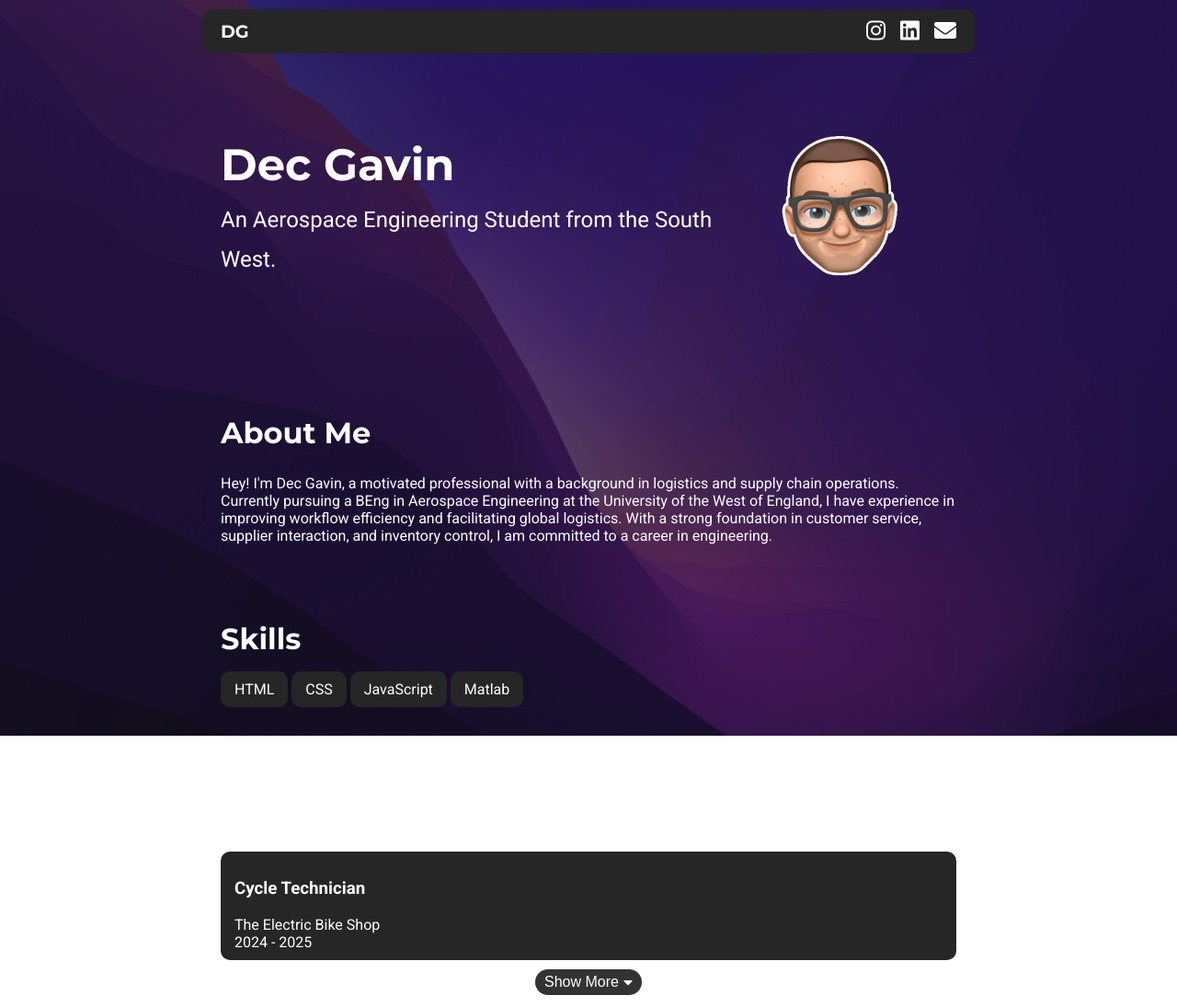
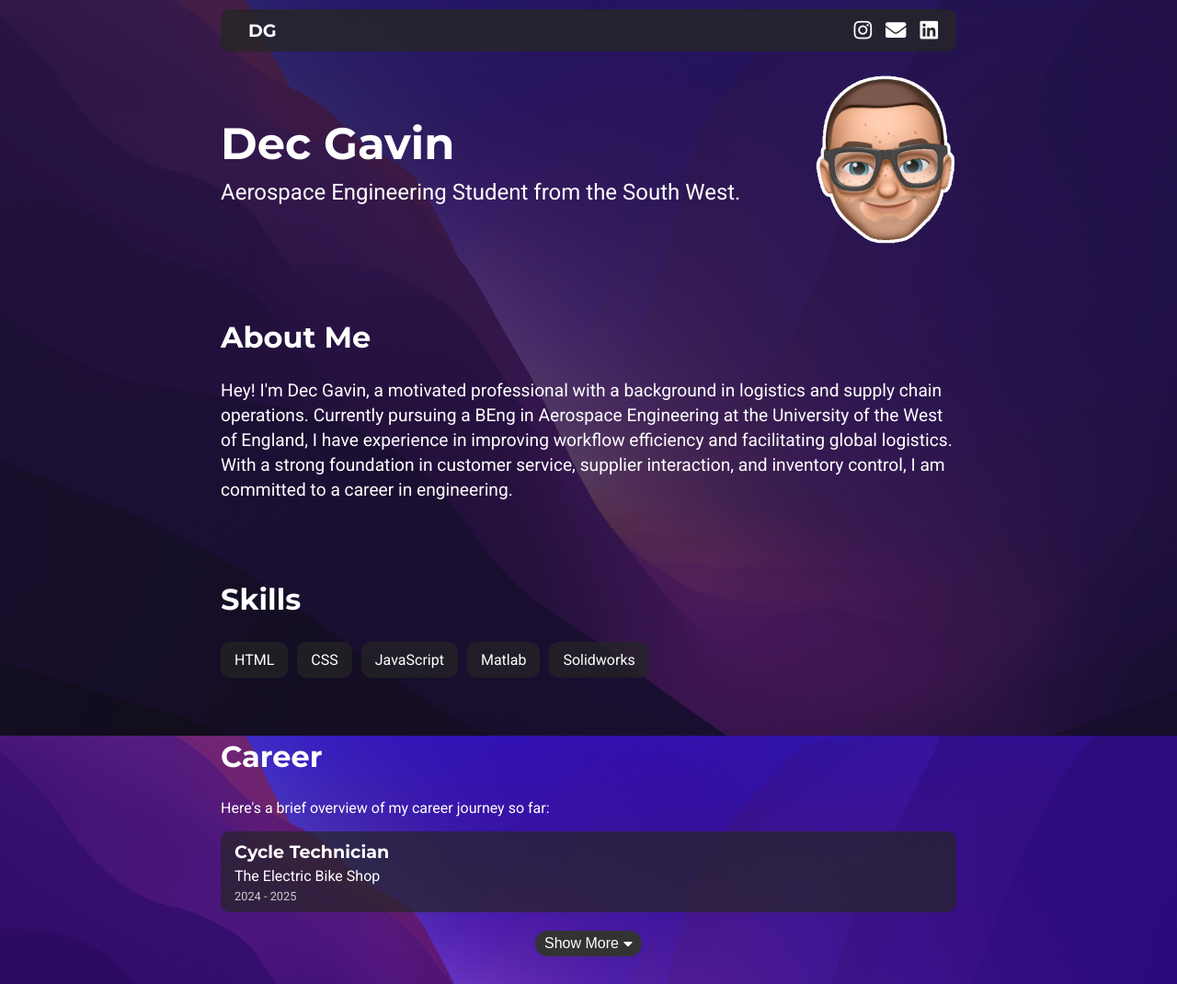
Before and after one commit to declang1505/declang1505.github.io, a plain HTML site: page index.html in a window 1280 px wide. Shown: the whole page at 92% size. After the commit the page ends 1070 px from the top, so only its background shows below. Drawn offline with Linux system fonts and the light colour scheme.

Commit message:
Update index.html
reverted to prev

```diff
--- a/index.html
+++ b/index.html
@@ -4,20 +4,29 @@
     <meta charset="UTF-8">
     <meta name="viewport" content="width=device-width, initial-scale=1.0">
     <title>Dec Gavin</title>
-    <link rel="stylesheet" href="https://cdnjs.cloudflare.com/ajax/libs/font-awesome/5.15.3/css/all.min.css">
     <style>
         @import url('https://fonts.googleapis.com/css2?family=Montserrat:wght@400;700&family=Roboto:wght@400;700&display=swap');
+        @import url('https://cdnjs.cloudflare.com/ajax/libs/font-awesome/5.15.3/css/all.min.css');
 
-        /* Ensure html/body take full height */
-        html, body {
-            height: 100%;
+        /* Background using local wallpaper.jpg */
+        body {
+            font-family: 'Roboto', sans-serif;
+            background: url('wallpaper.jpg') no-repeat center center fixed;
+            background-size: cover;
+            color: #ffffff;
             margin: 0;
             padding: 0;
-            font-family: 'Roboto', sans-serif;
-            color: #ffffff;
+            position: relative;
         }
 
-        /* Fixed full-screen wallpaper with overlay */
+        /* Mobile fix */
+        @media (max-width: 768px) {
+            body {
+                background-attachment: scroll; /* Scroll instead of fixed */
+            }
+        }
+
+        /* Overlay for text readability */
         body::before {
             content: "";
             position: fixed;
@@ -25,22 +34,10 @@
             left: 0;
             width: 100%;
             height: 100%;
-            background: url('wallpaper.jpg') center center / cover no-repeat;
-            z-index: -2;
-        }
-
-        body::after {
-            content: "";
-            position: fixed;
-            top: 0;
-            left: 0;
-            width: 100%;
-            height: 100%;
-            background: rgba(25, 25, 25, 0.5); /* Overlay for readability */
+            background: rgba(25, 25, 25, 0.5); /* Adjust opacity as needed */
             z-index: -1;
         }
 
-        /* General styling */
         header {
             display: flex;
             justify-content: space-between;
@@ -50,22 +47,36 @@
             margin: 0 auto;
         }
 
-        header .text h1 {
+        header .text {
+            text-align: left;
+        }
+
+        header h1 {
             font-family: 'Montserrat', sans-serif;
             font-size: 3em;
             margin: 0;
         }
 
-        header .text p {
+        header p {
             font-size: 1.5em;
             margin: 10px 0 0;
-            line-height: 1.8; /* Extra spacing for readability */
+        }
+
+        .profile-placeholder {
+            width: 150px;
+            height: 150px;
+            border-radius: 15px;
+            background-color: transparent;
+            display: flex;
+            align-items: center;
+            justify-content: center;
         }
 
         .profile-placeholder img {
-            width: 250px;
-            height: 250px;
+            width: 300px;
+            height: 300px;
             border-radius: 15px;
+            background-color: transparent;
         }
 
         section {
@@ -79,49 +90,102 @@
             font-size: 2em;
         }
 
+        #about p {
+            font-size: 1.2em;
+            line-height: 1.4; /* Added line spacing */
+        }
+
+        #skills .skills-list {
+            display: flex;
+            flex-wrap: wrap;
+            gap: 10px;
+        }
+
         #skills .skills-list span,
         #career .career-item {
-            background-color: #262626;
+            background-color: rgba(38, 38, 38, 0.7);
             padding: 10px 15px;
             border-radius: 10px;
         }
 
+        #career .career-item {
+            margin: 10px 0;
+        }
+
+        #career .career-item h3 {
+            font-family: 'Montserrat', sans-serif;
+            margin: 0 0 5px;
+            font-size: 1.2em;
+        }
+
+        #career .career-item .company {
+            font-size: 1em;
+            margin-bottom: 5px;
+        }
+
+        #career .career-item .years {
+            font-size: 0.8em;
+            color: #cccccc;
+        }
+
+        /* Navbar */
         .navbar {
             position: fixed;
             top: 10px;
             left: 50%;
             transform: translateX(-50%);
-            background-color: #262626;
+            background-color: rgba(38, 38, 38, 0.8);
             color: #fff;
             padding: 10px 20px;
+            border-radius: 10px;
             display: flex;
             justify-content: space-between;
             align-items: center;
             width: calc(100% - 20px);
             max-width: 800px;
-            border-radius: 10px;
-            z-index: 10;
+            box-sizing: border-box;
+            transition: background-color 0.3s ease, backdrop-filter 0.3s ease;
+        }
+
+        .navbar.transparent {
+            background-color: rgba(38, 38, 38, 0.6);
+            backdrop-filter: blur(5px);
         }
 
         .navbar .brand {
             font-family: 'Montserrat', sans-serif;
             font-size: 1.2em;
+            margin-left: 10px;
             font-weight: bold;
         }
 
-        .navbar a {
-            font-size: 1.5em;
-            color: #fff;
-            margin-left: 10px;
-            text-decoration: none;
-            transition: color 0.3s;
+        /* Social icons */
+        .navbar .social-links {
+            display: flex;
+            align-items: center;
+            gap: 15px;
         }
 
-        .navbar a:hover {
-            color: #61dafb; /* Accent color */
+        .navbar .social-links a {
+            font-size: 1.4em;
+            color: #ffffff;
+            text-decoration: none;
+            transition: color 0.3s ease;
         }
 
-        /* Career dropdown */
+        .navbar .social-links .instagram:hover {
+            color: #FF6EC7; /* Pink from wallpaper */
+        }
+
+        .navbar .social-links .email:hover {
+            color: #6EB5FF; /* Blue highlight */
+        }
+
+        .navbar .social-links .linkedin:hover {
+            color: #A78FFF; /* Violet tone */
+        }
+
+        /* Dropdown button */
         .dropdown {
             cursor: pointer;
             color: #fff;
@@ -154,52 +218,51 @@
             justify-content: center;
         }
 
-        /* Media queries for mobile */
-        @media (max-width: 768px) {
+        /* Media Query */
+        @media (max-width: 600px) {
             .navbar .brand {
                 font-size: 1em;
+                margin-left: 5px;
             }
-            .navbar a {
+
+            .navbar .social-links a {
                 font-size: 1.2em;
+                gap: 5px;
             }
         }
     </style>
 </head>
 <body>
-    <!-- Navbar with social icons -->
-    <div class="navbar">
+    <div class="navbar" id="navbar">
         <div class="brand">DG</div>
-        <div>
-            <a href="https://www.instagram.com/yourusername" target="_blank" rel="noopener noreferrer">
+        <div class="social-links">
+            <a href="https://www.instagram.com/declang1505/" class="instagram" target="_blank" rel="noopener noreferrer">
                 <i class="fab fa-instagram"></i>
             </a>
-            <a href="https://www.linkedin.com/in/declan-g-23538a166/" target="_blank" rel="noopener noreferrer">
+            <a href="mailto:declangavin@icloud.com" class="email" title="Send me an email">
+                <i class="fas fa-envelope"></i>
+            </a>
+            <a href="https://www.linkedin.com/in/declan-g-23538a166/" class="linkedin" target="_blank" rel="noopener noreferrer">
                 <i class="fab fa-linkedin"></i>
-            </a>
-            <a href="mailto:youremail@example.com">
-                <i class="fas fa-envelope"></i>
             </a>
         </div>
     </div>
 
-    <!-- Header -->
     <header>
         <div class="text">
             <h1>Dec Gavin</h1>
-            <p>An Aerospace Engineering Student from the South West.</p>
+            <p>Aerospace Engineering Student from the South West.</p>
         </div>
         <div class="profile-placeholder">
             <img src="memoji.png" alt="Profile Photo">
         </div>
     </header>
 
-    <!-- About section -->
     <section id="about">
         <h2>About Me</h2>
         <p>Hey! I'm Dec Gavin, a motivated professional with a background in logistics and supply chain operations. Currently pursuing a BEng in Aerospace Engineering at the University of the West of England, I have experience in improving workflow efficiency and facilitating global logistics. With a strong foundation in customer service, supplier interaction, and inventory control, I am committed to a career in engineering.</p>
     </section>
 
-    <!-- Skills section -->
     <section id="skills">
         <h2>Skills</h2>
         <div class="skills-list">
@@ -207,10 +270,10 @@
             <span>CSS</span>
             <span>JavaScript</span>
             <span>Matlab</span>
+            <span>Solidworks</span>
         </div>
     </section>
 
-    <!-- Career section -->
     <section id="career">
         <h2>Career</h2>
         <p>Here's a brief overview of my career journey so far:</p>
@@ -248,7 +311,7 @@
 
     <script>
         window.addEventListener("scroll", function() {
-            var navbar = document.querySelector(".navbar");
+            var navbar = document.getElementById("navbar");
             navbar.classList.toggle("transparent", window.scrollY > 0);
         });
 
```
